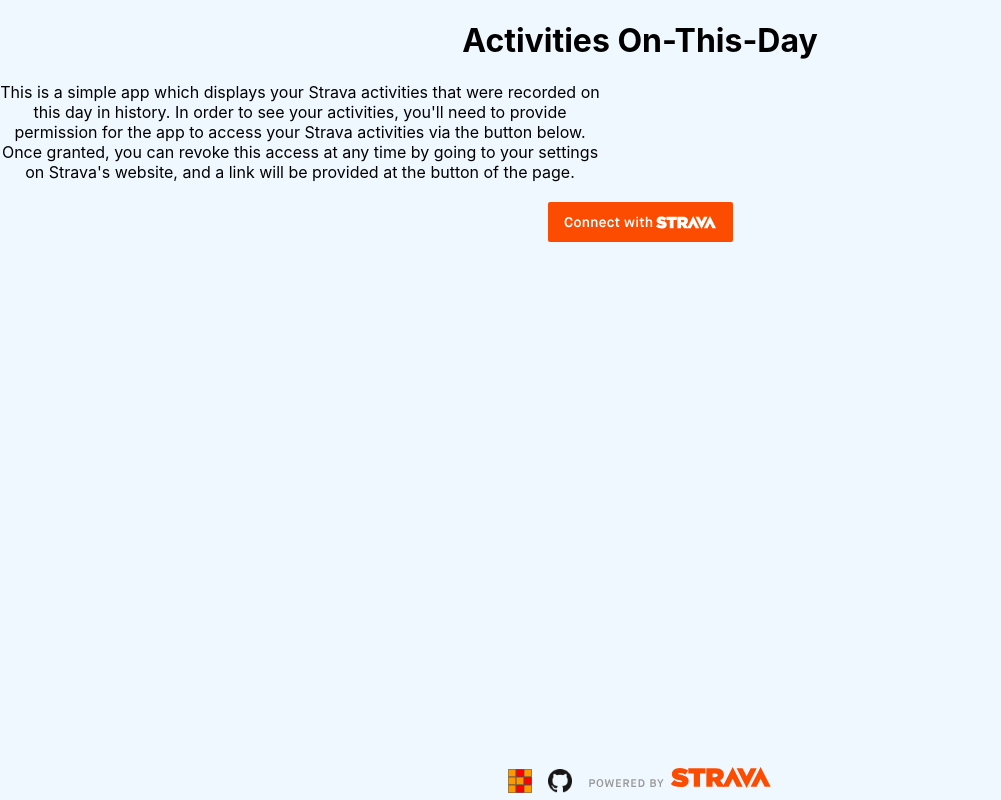
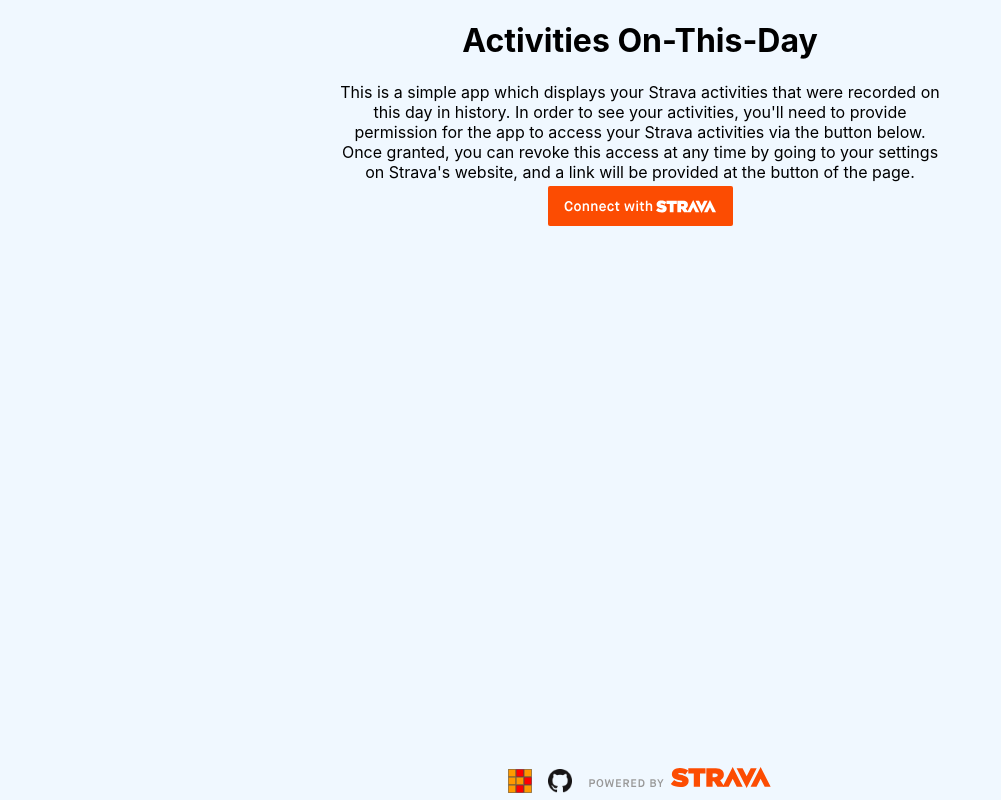
Before and after one commit to kr-matthews/activities-on-this-day, a React (Create React App) app: page /authenticate in a window 1280 px wide. Shown: the whole page, without its empty margins (0-1001 px from the left). Built offline with nearby package versions, Linux system fonts and the light colour scheme; no server answers.

Commit message:
Center description in authentication

```diff
--- a/src/components/pages/Authentication.jsx
+++ b/src/components/pages/Authentication.jsx
@@ -10,7 +10,9 @@ export default function Authentication() {
   // see https://developers.strava.com/guidelines/#:~:text=1.1%20Connect%20with%20Strava%20buttons
   return (
     <>
-      <p style={{ maxWidth: 600 }}>{strings.sentences.description}</p>
+      <p style={{ maxWidth: 600, margin: "auto" }}>
+        {strings.sentences.description}
+      </p>
       <a href={authUrl}>
         <img src={buttonStravaConnect} alt="Connect with Strava" />
       </a>
```
